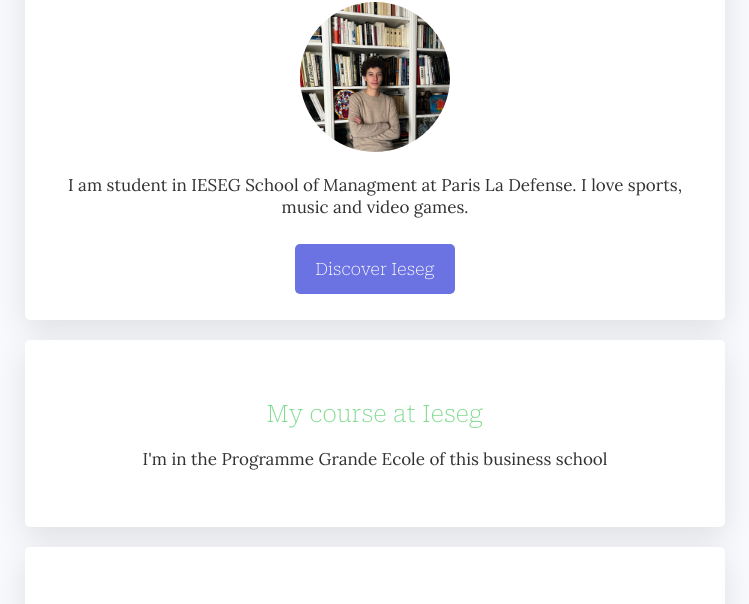
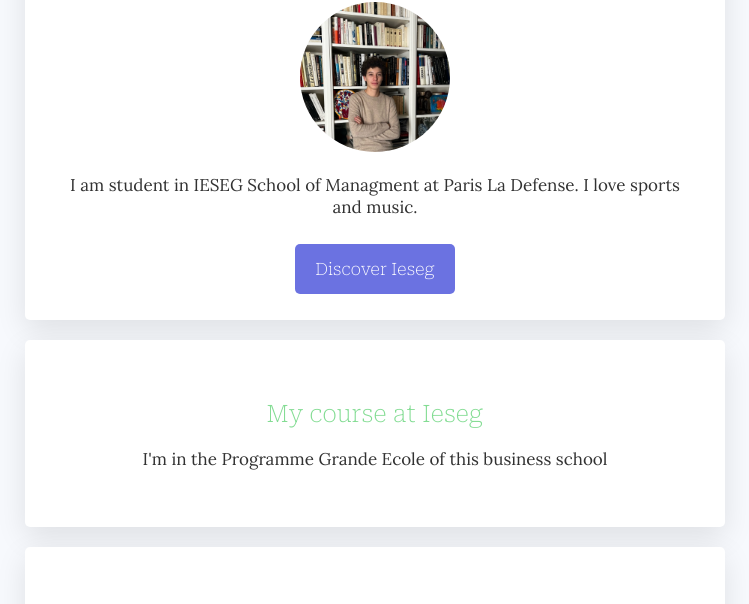
Before and after one commit to gregoire-attal/my-profile, a plain HTML site: page index.html in a window 1280 px wide. Shown: the part 169-773 px from the top of the page, without its empty margins (265-1014 px from the left). Drawn offline with Linux system fonts and the light colour scheme.

Commit message:
Update index.html

```diff
--- a/index.html
+++ b/index.html
@@ -19,7 +19,7 @@
 				<h1>Hello, I am Grégoire</h1>
 				<img src="images/profile-picture.png" class="img-circle">
 
-				<p> I am student in IESEG School of Managment at Paris La Defense. I love sports, music and video games.</p>
+				<p> I am student in IESEG School of Managment at Paris La Defense. I love sports and music.</p>
 
 				<a href="https://www.ieseg.fr/?utm_source=google-search&utm_medium=cpc&utm_campaign=brand-fr&utm_term=responsive1&utm_content=fr-pp-homepage&gad_source=1&gclid=Cj0KCQjw7Py4BhCbARIsAMMx-_LvPxhXBV8HmkNHckfwv0OOYCjKw_hdn5hx5pIV8kbRdsEooxVFXTAaAjz8EALw_wcB" target="_blank" class="btn-blue">Discover Ieseg</a>
 			</div>
```
